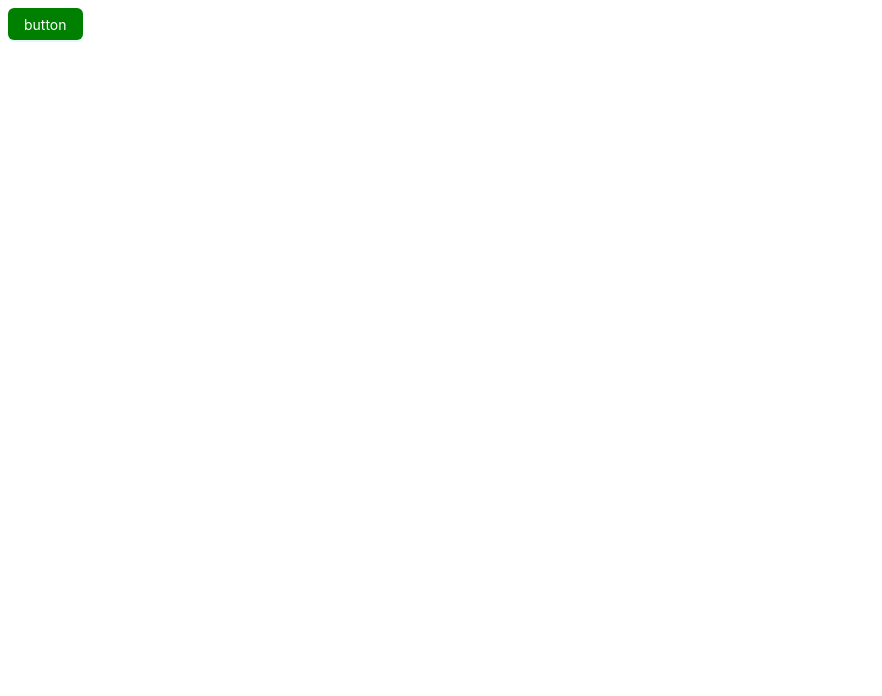
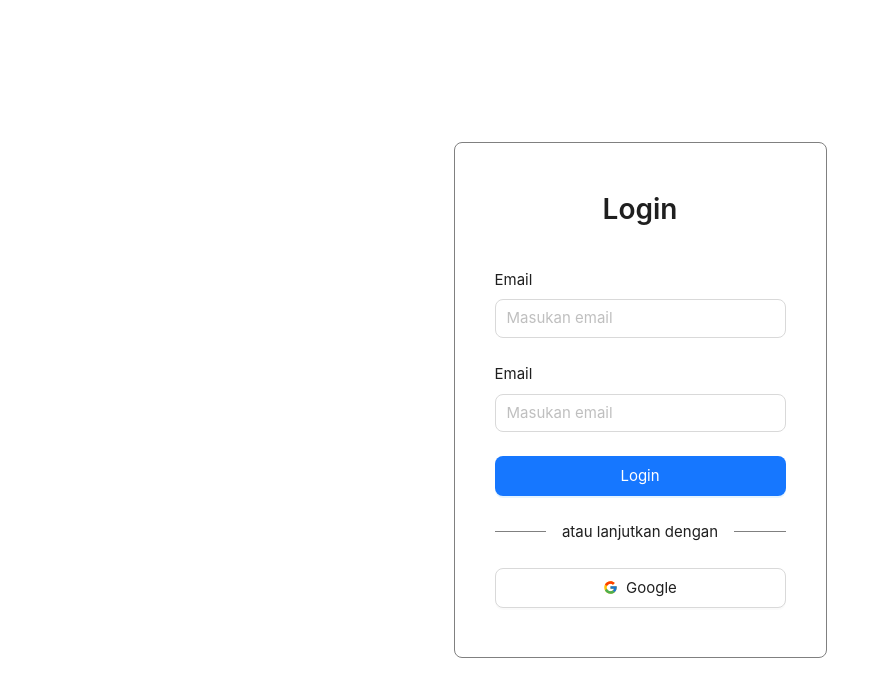
Before and after one commit to LRamdhan/field-booking-frontend, a React (Vite) app: page /login in a window 1280 px wide. Shown: the top 696 px of the page, without its empty margins (0-882 px from the left). Built offline with nearby package versions, Linux system fonts and the light colour scheme.

Commit message:
feat: slicing login page

```diff
--- a/package.json
+++ b/package.json
@@ -4,7 +4,7 @@
   "version": "0.0.0",
   "type": "module",
   "scripts": {
-    "dev": "vite",
+    "dev": "vite --host 0.0.0.0",
     "build": "vite build",
     "lint": "eslint .",
     "preview": "vite preview"
@@ -15,7 +15,9 @@
     "@emotion/react": "^11.14.0",
     "antd": "^5.24.9",
     "react": "^19.0.0",
-    "react-dom": "^19.0.0"
+    "react-dom": "^19.0.0",
+    "react-icons": "^5.5.0",
+    "react-router-dom": "^7.5.3"
   },
   "devDependencies": {
     "@eslint/js": "^9.22.0",
--- a/src/App.jsx
+++ b/src/App.jsx
@@ -1,12 +1,24 @@
 import { StyleProvider } from '@ant-design/cssinjs';
-import ButtonLogin from './components/ButtonLogin';
+import { createBrowserRouter, RouterProvider } from 'react-router-dom';
+import LoginPage from './pages/LoginPage.jsx';
+import RegisterPage from './pages/RegisterPage';
+import "./css/global.css"
+
+const router = createBrowserRouter([
+  {
+    path: "/login",
+    element: <LoginPage />
+  },
+  {
+    path: "/register",
+    element: <RegisterPage />
+  },
+])
 
 function App() {
   return (<>
     <StyleProvider layer>
-
-      <ButtonLogin />
-
+      <RouterProvider router={router} />
     </StyleProvider>
   </>
   )
--- a/src/components/ButtonLogin.jsx
+++ /dev/null
@@ -1,19 +0,0 @@
-import { Button } from 'antd';
-import { css } from '@emotion/react'
-
-const style = css`
-  background: red;
-  width: 100%;
-  @media(min-width: 768px) {
-    background: green;
-    width: auto;
-  }
-`
-
-const ButtonLogin = () => {
-  return (
-    <Button type={'primary'} css={style}>button</Button>
-  )
-}
-
-export default ButtonLogin
--- /dev/null
+++ b/src/components/atom/Field.jsx
@@ -0,0 +1,12 @@
+import { Input, Typography, Space } from 'antd';
+const { Text } = Typography;
+import { css } from "@emotion/react"
+
+const Field = () => {
+  return (<Space direction="vertical" size="small" css={css`font-size: 15px; width: 100%;`}>
+    <Text>Email</Text>
+    <Input size="large" placeholder="Masukan email" />
+  </Space>)
+}
+
+export default Field
--- /dev/null
+++ b/src/components/atom/LoginDivider.jsx
@@ -0,0 +1,16 @@
+import { Flex, Typography } from "antd";
+const { Text } = Typography;
+import { css } from "@emotion/react"
+
+const LoginDivider = () => {
+  return (
+    <Flex justify="center" align="center" gap="middle">
+      <div css={css`height: 1px; background-color: grey; flex-grow: 1`}></div>
+      <Text>atau lanjutkan dengan</Text>
+      <div css={css`height: 1px; background-color: grey; flex-grow: 1`}></div>
+
+    </Flex>
+  )
+}
+
+export default LoginDivider
--- /dev/null
+++ b/src/components/molecules/LoginCard.jsx
@@ -0,0 +1,34 @@
+import { css } from "@emotion/react"
+import { Card } from 'antd';
+import { Typography, Button, Space } from 'antd';
+import Field from "../atom/Field";
+import LoginDivider from "../atom/LoginDivider";
+const { Title } = Typography;
+import { FcGoogle } from "react-icons/fc";
+
+const cardStyle = css`
+  max-width: 373px;
+  height: max-content;
+  margin: 0 auto;
+  border: 1px solid grey;
+  padding: 25px 0;
+  @media(min-width: 768px) {
+    padding: 25px 16px
+  }
+`
+const LoginCard = () => {
+  return (
+    <Card css={cardStyle}>
+      <Title level={2} css={css`text-align: center; font-size: 28px; margin-bottom: 40px;`}>Login</Title>
+      <Space direction="vertical" css={css`width: 100%;`} size={24}>
+        <Field />
+        <Field />
+        <Button size="large" type="primary" css={css`width: 100%;`}>Login</Button>
+        <LoginDivider />
+        <Button size="large" icon={<FcGoogle />} css={css`width: 100%;`}>Google</Button>
+      </Space>
+    </Card>
+  )
+}
+
+export default LoginCard
--- /dev/null
+++ b/src/css/global.css
@@ -0,0 +1,7 @@
+@layer reset, antd;
+
+@import url(reset.css) layer(reset);
+
+* {
+  font-size: 15px;
+}
--- /dev/null
+++ b/src/css/reset.css
@@ -0,0 +1,44 @@
+/* reset.css */
+*,
+*::before,
+*::after {
+  box-sizing: border-box;
+  margin: 0;
+  padding: 0;
+}
+
+html, body {
+  height: 100%;
+  font-family: -apple-system, BlinkMacSystemFont, 'Segoe UI', Roboto, Oxygen,
+    Ubuntu, Cantarell, 'Open Sans', 'Helvetica Neue', sans-serif;
+  line-height: 1.5;
+  -webkit-font-smoothing: antialiased;
+  -moz-osx-font-smoothing: grayscale;
+  background-color: #fff;
+  color: #000;
+}
+
+img, picture, video, canvas, svg {
+  display: block;
+  max-width: 100%;
+}
+
+input, button, textarea, select {
+  font: inherit;
+  border: none;
+  background: none;
+  outline: none;
+}
+
+button {
+  cursor: pointer;
+}
+
+a {
+  text-decoration: none;
+  color: inherit;
+}
+
+ul, ol {
+  list-style: none;
+}
--- /dev/null
+++ b/src/pages/LoginPage.jsx
@@ -0,0 +1,25 @@
+import { css } from "@emotion/react"
+import { Flex } from "antd";
+import LoginCard from "../components/molecules/LoginCard";
+
+const loginPageStyle = css`
+  width: 100vw;
+  height: 100vh;
+  padding: 12px;
+  @media(max-height: 500px) {
+    justify-content: flex-start;
+    padding: 30px 12px;
+  }
+`
+
+const LoginPage = () => {
+  return (
+    <Flex vertical justify="center" component="main" css={loginPageStyle}>
+      <div css={css`width: 100%; height: max-content;`}>
+        <LoginCard />
+      </div>
+    </Flex>
+  )
+}
+
+export default LoginPage
--- /dev/null
+++ b/src/pages/RegisterPage.jsx
@@ -0,0 +1,9 @@
+const RegisterPage = () => {
+
+  return (<>
+
+    register
+  </>)
+}
+
+export default RegisterPage
```
Also changed, not shown: 1 other file (tests, documents, lock files or other folders).
